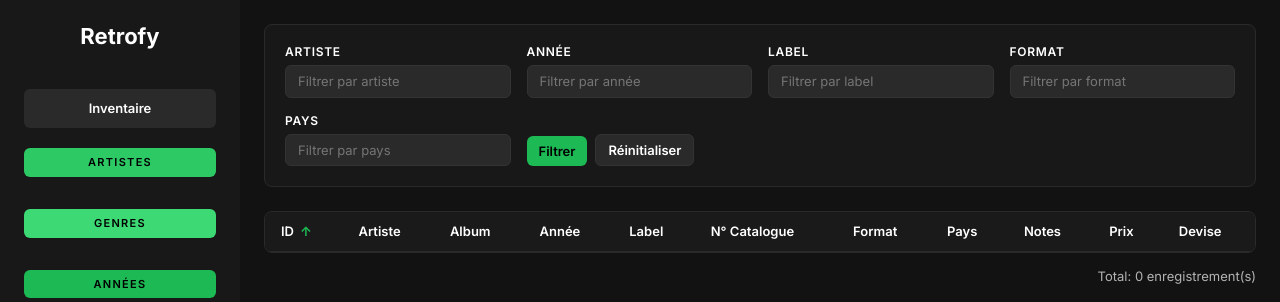
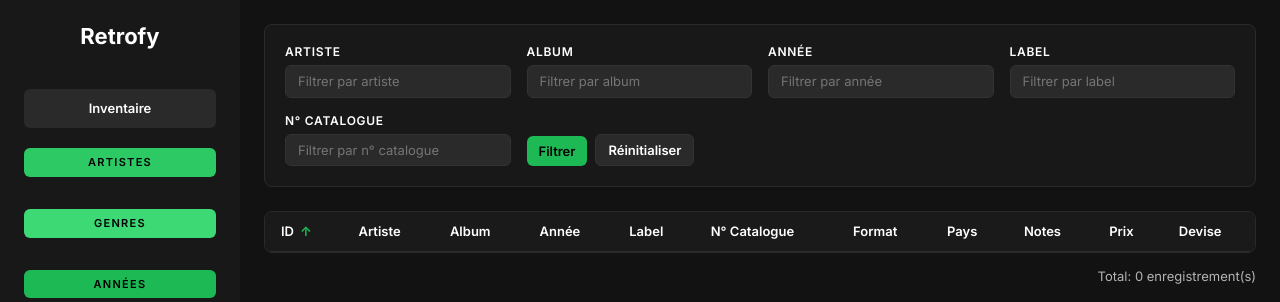
Before and after one commit to erille/Cursor-Retrofy, a Flask app: page /inventaire in a window 1280 px wide. Shown: the top 302 px of the page. Run offline with Flask 3, Linux system fonts and the light colour scheme; data that the repository does not hold is empty.

Commit message:
Test Branch inventaire page 6

```diff
--- a/app.py
+++ b/app.py
@@ -403,10 +403,10 @@ def register_routes(app: Flask) -> None:
 
         # Get filter parameters
         artist_filter = request.args.get("artist_filter", "")
+        album_filter = request.args.get("album_filter", "")
         year_filter = request.args.get("year_filter", "")
         label_filter = request.args.get("label_filter", "")
-        format_filter = request.args.get("format_filter", "")
-        country_filter = request.args.get("country_filter", "")
+        catalog_filter = request.args.get("catalog_filter", "")
 
         # Build the SQL query
         sql = "SELECT id, artist, album_title, year, label, catalog_number, format, country, notes, price, currency FROM records"
@@ -417,18 +417,18 @@ def register_routes(app: Flask) -> None:
         if artist_filter:
             clauses.append("artist LIKE ?")
             params.append(f"%{artist_filter}%")
+        if album_filter:
+            clauses.append("album_title LIKE ?")
+            params.append(f"%{album_filter}%")
         if year_filter:
             clauses.append("year LIKE ?")
             params.append(f"%{year_filter}%")
         if label_filter:
             clauses.append("label LIKE ?")
             params.append(f"%{label_filter}%")
-        if format_filter:
-            clauses.append("format LIKE ?")
-            params.append(f"%{format_filter}%")
-        if country_filter:
-            clauses.append("country LIKE ?")
-            params.append(f"%{country_filter}%")
+        if catalog_filter:
+            clauses.append("catalog_number LIKE ?")
+            params.append(f"%{catalog_filter}%")
 
         if clauses:
             sql += " WHERE " + " AND ".join(clauses)
@@ -451,10 +451,10 @@ def register_routes(app: Flask) -> None:
             sort_by=sort_by,
             sort_order=sort_order,
             artist_filter=artist_filter,
+            album_filter=album_filter,
             year_filter=year_filter,
             label_filter=label_filter,
-            format_filter=format_filter,
-            country_filter=country_filter,
+            catalog_filter=catalog_filter,
         )
 
     @app.get("/records/<int:record_id>")
--- a/templates/inventaire.html
+++ b/templates/inventaire.html
@@ -11,6 +11,10 @@
                     <input type="text" id="artist_filter" name="artist_filter" value="{{ artist_filter }}" placeholder="Filtrer par artiste">
                 </div>
                 <div class="filter-group">
+                    <label for="album_filter">Album</label>
+                    <input type="text" id="album_filter" name="album_filter" value="{{ album_filter }}" placeholder="Filtrer par album">
+                </div>
+                <div class="filter-group">
                     <label for="year_filter">Année</label>
                     <input type="text" id="year_filter" name="year_filter" value="{{ year_filter }}" placeholder="Filtrer par année">
                 </div>
@@ -19,12 +23,8 @@
                     <input type="text" id="label_filter" name="label_filter" value="{{ label_filter }}" placeholder="Filtrer par label">
                 </div>
                 <div class="filter-group">
-                    <label for="format_filter">Format</label>
-                    <input type="text" id="format_filter" name="format_filter" value="{{ format_filter }}" placeholder="Filtrer par format">
-                </div>
-                <div class="filter-group">
-                    <label for="country_filter">Pays</label>
-                    <input type="text" id="country_filter" name="country_filter" value="{{ country_filter }}" placeholder="Filtrer par pays">
+                    <label for="catalog_filter">N° Catalogue</label>
+                    <input type="text" id="catalog_filter" name="catalog_filter" value="{{ catalog_filter }}" placeholder="Filtrer par n° catalogue">
                 </div>
                 <div class="filter-actions">
                     <button type="submit" class="btn btn-primary">Filtrer</button>
@@ -40,7 +40,7 @@
             <thead>
                 <tr>
                                          <th>
-                        <a href="{{ url_for('inventaire', sort='id', order='desc' if sort_by == 'id' and sort_order == 'asc' else 'asc', artist_filter=artist_filter, year_filter=year_filter, label_filter=label_filter, format_filter=format_filter, country_filter=country_filter) }}" class="sort-link">
+                         <a href="{{ url_for('inventaire', sort='id', order='desc' if sort_by == 'id' and sort_order == 'asc' else 'asc', artist_filter=artist_filter, album_filter=album_filter, year_filter=year_filter, label_filter=label_filter, catalog_filter=catalog_filter) }}" class="sort-link">
                              ID
                              {% if sort_by == 'id' %}
                                  <span class="sort-indicator">{{ '↓' if sort_order == 'desc' else '↑' }}</span>
@@ -48,7 +48,7 @@
                          </a>
                      </th>
                                          <th>
-                        <a href="{{ url_for('inventaire', sort='artist', order='desc' if sort_by == 'artist' and sort_order == 'asc' else 'asc', artist_filter=artist_filter, year_filter=year_filter, label_filter=label_filter, format_filter=format_filter, country_filter=country_filter) }}" class="sort-link">
+                         <a href="{{ url_for('inventaire', sort='artist', order='desc' if sort_by == 'artist' and sort_order == 'asc' else 'asc', artist_filter=artist_filter, album_filter=album_filter, year_filter=year_filter, label_filter=label_filter, catalog_filter=catalog_filter) }}" class="sort-link">
                              Artiste
                              {% if sort_by == 'artist' %}
                                  <span class="sort-indicator">{{ '↓' if sort_order == 'desc' else '↑' }}</span>
@@ -56,7 +56,7 @@
                          </a>
                      </th>
                      <th>
-                        <a href="{{ url_for('inventaire', sort='album_title', order='desc' if sort_by == 'album_title' and sort_order == 'asc' else 'asc', artist_filter=artist_filter, year_filter=year_filter, label_filter=label_filter, format_filter=format_filter, country_filter=country_filter) }}" class="sort-link">
+                         <a href="{{ url_for('inventaire', sort='album_title', order='desc' if sort_by == 'album_title' and sort_order == 'asc' else 'asc', artist_filter=artist_filter, album_filter=album_filter, year_filter=year_filter, label_filter=label_filter, catalog_filter=catalog_filter) }}" class="sort-link">
                              Album
                              {% if sort_by == 'album_title' %}
                                  <span class="sort-indicator">{{ '↓' if sort_order == 'desc' else '↑' }}</span>
@@ -64,7 +64,7 @@
                          </a>
                      </th>
                      <th>
-                        <a href="{{ url_for('inventaire', sort='year', order='desc' if sort_by == 'year' and sort_order == 'asc' else 'asc', artist_filter=artist_filter, year_filter=year_filter, label_filter=label_filter, format_filter=format_filter, country_filter=country_filter) }}" class="sort-link">
+                         <a href="{{ url_for('inventaire', sort='year', order='desc' if sort_by == 'year' and sort_order == 'asc' else 'asc', artist_filter=artist_filter, album_filter=album_filter, year_filter=year_filter, label_filter=label_filter, catalog_filter=catalog_filter) }}" class="sort-link">
                              Année
                              {% if sort_by == 'year' %}
                                  <span class="sort-indicator">{{ '↓' if sort_order == 'desc' else '↑' }}</span>
@@ -72,7 +72,7 @@
                          </a>
                      </th>
                      <th>
-                        <a href="{{ url_for('inventaire', sort='label', order='desc' if sort_by == 'label' and sort_order == 'asc' else 'asc', artist_filter=artist_filter, year_filter=year_filter, label_filter=label_filter, format_filter=format_filter, country_filter=country_filter) }}" class="sort-link">
+                         <a href="{{ url_for('inventaire', sort='label', order='desc' if sort_by == 'label' and sort_order == 'asc' else 'asc', artist_filter=artist_filter, album_filter=album_filter, year_filter=year_filter, label_filter=label_filter, catalog_filter=catalog_filter) }}" class="sort-link">
                              Label
                              {% if sort_by == 'label' %}
                                  <span class="sort-indicator">{{ '↓' if sort_order == 'desc' else '↑' }}</span>
@@ -80,7 +80,7 @@
                          </a>
                      </th>
                      <th>
-                        <a href="{{ url_for('inventaire', sort='catalog_number', order='desc' if sort_by == 'catalog_number' and sort_order == 'asc' else 'asc', artist_filter=artist_filter, year_filter=year_filter, label_filter=label_filter, format_filter=format_filter, country_filter=country_filter) }}" class="sort-link">
+                         <a href="{{ url_for('inventaire', sort='catalog_number', order='desc' if sort_by == 'catalog_number' and sort_order == 'asc' else 'asc', artist_filter=artist_filter, album_filter=album_filter, year_filter=year_filter, label_filter=label_filter, catalog_filter=catalog_filter) }}" class="sort-link">
                              N° Catalogue
                              {% if sort_by == 'catalog_number' %}
                                  <span class="sort-indicator">{{ '↓' if sort_order == 'desc' else '↑' }}</span>
@@ -88,7 +88,7 @@
                          </a>
                      </th>
                      <th>
-                        <a href="{{ url_for('inventaire', sort='format', order='desc' if sort_by == 'format' and sort_order == 'asc' else 'asc', artist_filter=artist_filter, year_filter=year_filter, label_filter=label_filter, format_filter=format_filter, country_filter=country_filter) }}" class="sort-link">
+                         <a href="{{ url_for('inventaire', sort='format', order='desc' if sort_by == 'format' and sort_order == 'asc' else 'asc', artist_filter=artist_filter, album_filter=album_filter, year_filter=year_filter, label_filter=label_filter, catalog_filter=catalog_filter) }}" class="sort-link">
                              Format
                              {% if sort_by == 'format' %}
                                  <span class="sort-indicator">{{ '↓' if sort_order == 'desc' else '↑' }}</span>
@@ -96,7 +96,7 @@
                          </a>
                      </th>
                      <th>
-                        <a href="{{ url_for('inventaire', sort='country', order='desc' if sort_by == 'country' and sort_order == 'asc' else 'asc', artist_filter=artist_filter, year_filter=year_filter, label_filter=label_filter, format_filter=format_filter, country_filter=country_filter) }}" class="sort-link">
+                         <a href="{{ url_for('inventaire', sort='country', order='desc' if sort_by == 'country' and sort_order == 'asc' else 'asc', artist_filter=artist_filter, album_filter=album_filter, year_filter=year_filter, label_filter=label_filter, catalog_filter=catalog_filter) }}" class="sort-link">
                              Pays
                              {% if sort_by == 'country' %}
                                  <span class="sort-indicator">{{ '↓' if sort_order == 'desc' else '↑' }}</span>
@@ -104,7 +104,7 @@
                          </a>
                      </th>
                      <th>
-                        <a href="{{ url_for('inventaire', sort='notes', order='desc' if sort_by == 'notes' and sort_order == 'asc' else 'asc', artist_filter=artist_filter, year_filter=year_filter, label_filter=label_filter, format_filter=format_filter, country_filter=country_filter) }}" class="sort-link">
+                         <a href="{{ url_for('inventaire', sort='notes', order='desc' if sort_by == 'notes' and sort_order == 'asc' else 'asc', artist_filter=artist_filter, album_filter=album_filter, year_filter=year_filter, label_filter=label_filter, catalog_filter=catalog_filter) }}" class="sort-link">
                              Notes
                              {% if sort_by == 'notes' %}
                                  <span class="sort-indicator">{{ '↓' if sort_order == 'desc' else '↑' }}</span>
@@ -112,7 +112,7 @@
                          </a>
                      </th>
                      <th>
-                        <a href="{{ url_for('inventaire', sort='price', order='desc' if sort_by == 'price' and sort_order == 'asc' else 'asc', artist_filter=artist_filter, year_filter=year_filter, label_filter=label_filter, format_filter=format_filter, country_filter=country_filter) }}" class="sort-link">
+                         <a href="{{ url_for('inventaire', sort='price', order='desc' if sort_by == 'price' and sort_order == 'asc' else 'asc', artist_filter=artist_filter, album_filter=album_filter, year_filter=year_filter, label_filter=label_filter, catalog_filter=catalog_filter) }}" class="sort-link">
                              Prix
                              {% if sort_by == 'price' %}
                                  <span class="sort-indicator">{{ '↓' if sort_order == 'desc' else '↑' }}</span>
@@ -120,7 +120,7 @@
                          </a>
                      </th>
                      <th>
-                        <a href="{{ url_for('inventaire', sort='currency', order='desc' if sort_by == 'currency' and sort_order == 'asc' else 'asc', artist_filter=artist_filter, year_filter=year_filter, label_filter=label_filter, format_filter=format_filter, country_filter=country_filter) }}" class="sort-link">
+                         <a href="{{ url_for('inventaire', sort='currency', order='desc' if sort_by == 'currency' and sort_order == 'asc' else 'asc', artist_filter=artist_filter, album_filter=album_filter, year_filter=year_filter, label_filter=label_filter, catalog_filter=catalog_filter) }}" class="sort-link">
                              Devise
                              {% if sort_by == 'currency' %}
                                  <span class="sort-indicator">{{ '↓' if sort_order == 'desc' else '↑' }}</span>
```
Lines whose indentation alone changed are shown as unchanged.
